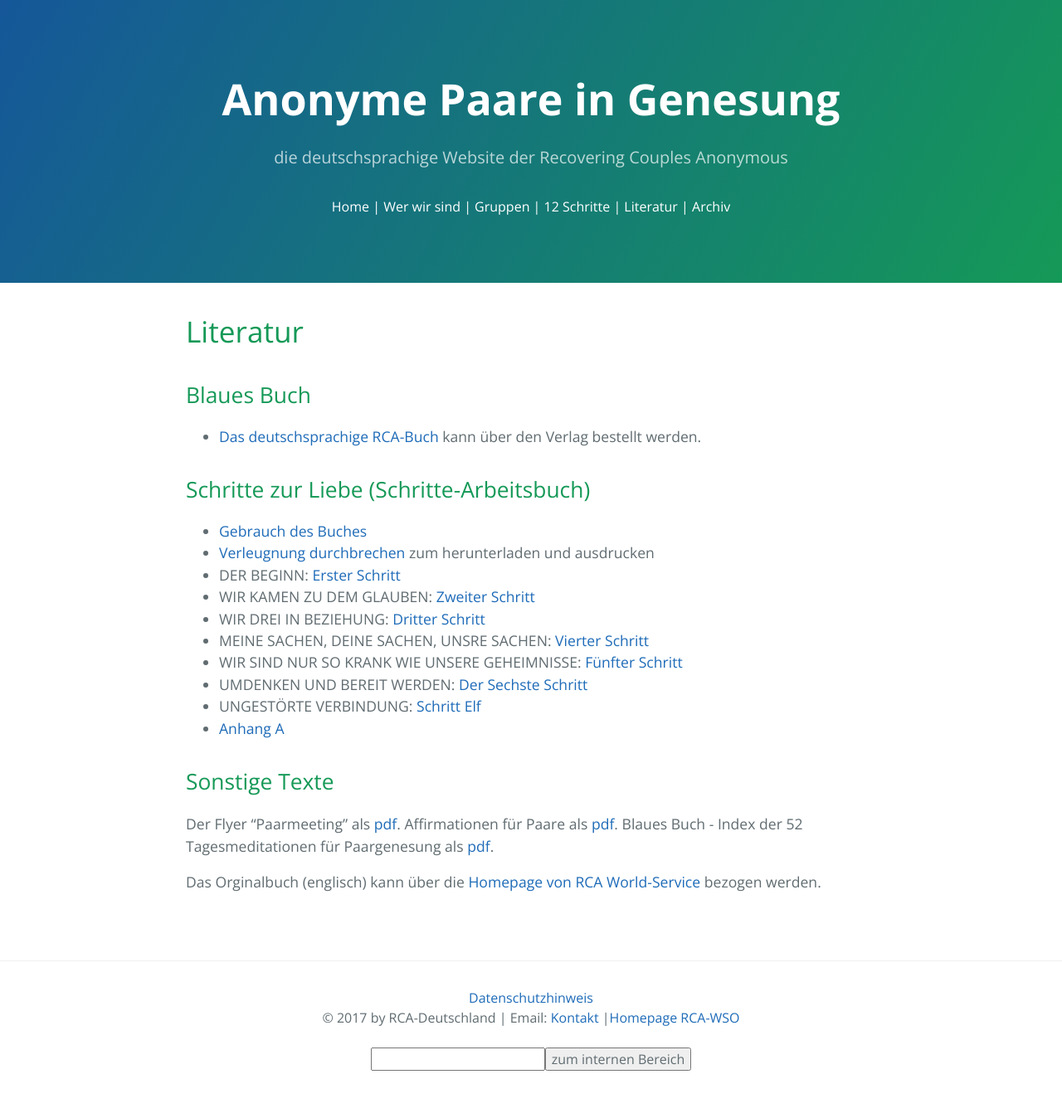
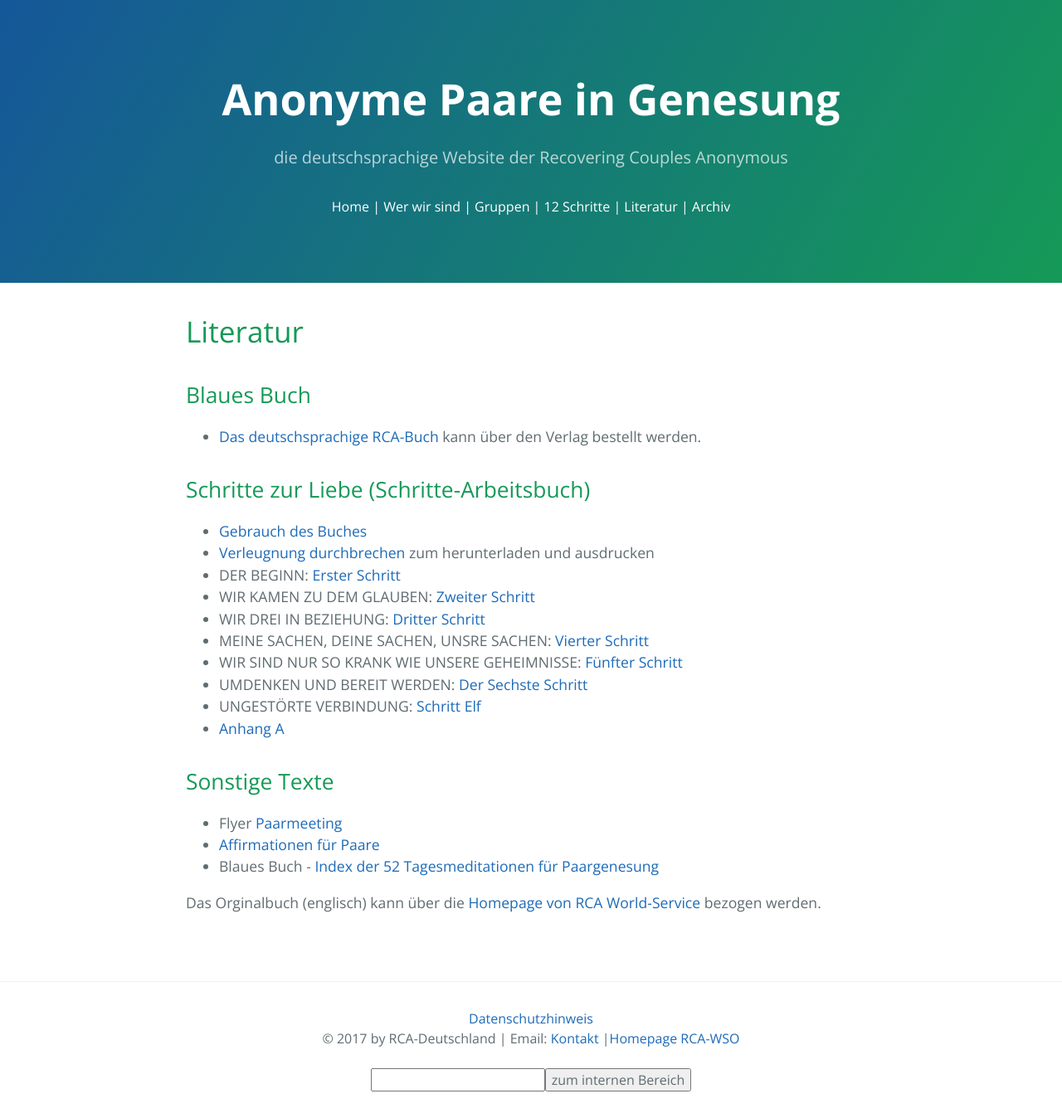
Before and after one commit to rcadeutschland/rcadeutschland.github.io, a Jekyll site: the page built from Literatur.MD, in a window 1280 px wide. Shown: the whole page at 83% size. Built offline with Jekyll 4.4.1, drawn with Linux system fonts in a browser that asks for light colours; nearby versions of some CDN libraries; before the commit the page ends 1323 px from its top, so only the background shows below that.

Commit message:
Update Literatur.MD
Achim, 25.2.2020: Klare Struktur bei Sonstige Texte (E-Mail von Shawna vom 24.02.2020, 21:50 Uhr).

```diff
--- a/Literatur.MD
+++ b/Literatur.MD
@@ -25,8 +25,8 @@
 
 ## Sonstige Texte
 
-Der Flyer "Paarmeeting" als [pdf](/files/rca_flyer_2010.pdf).
-Affirmationen für Paare als [pdf](/files/AffirmationenFuerPaareRCA.pdf).
-Blaues Buch - Index der 52 Tagesmeditationen für Paargenesung als [pdf](/files/IndexTagesmeditationen.pdf).
+* Flyer [Paarmeeting](/files/rca_flyer_2010.pdf)
+* [Affirmationen für Paare](/files/AffirmationenFuerPaareRCA.pdf)
+* Blaues Buch - [Index der 52 Tagesmeditationen für Paargenesung](/files/IndexTagesmeditationen.pdf)
 
 Das Orginalbuch (englisch) kann über die [Homepage von RCA World-Service](http://www.recovering-couples.org) bezogen werden.
```
